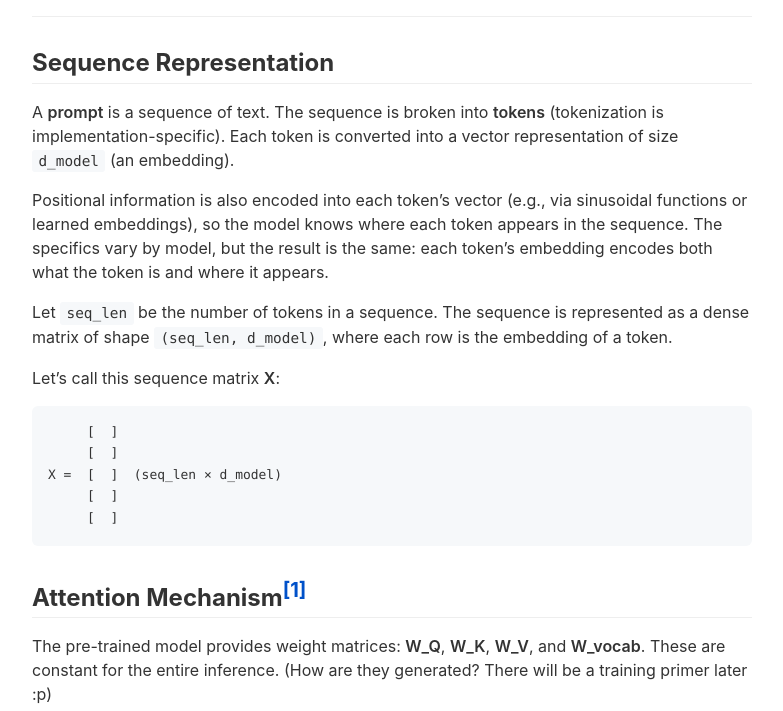
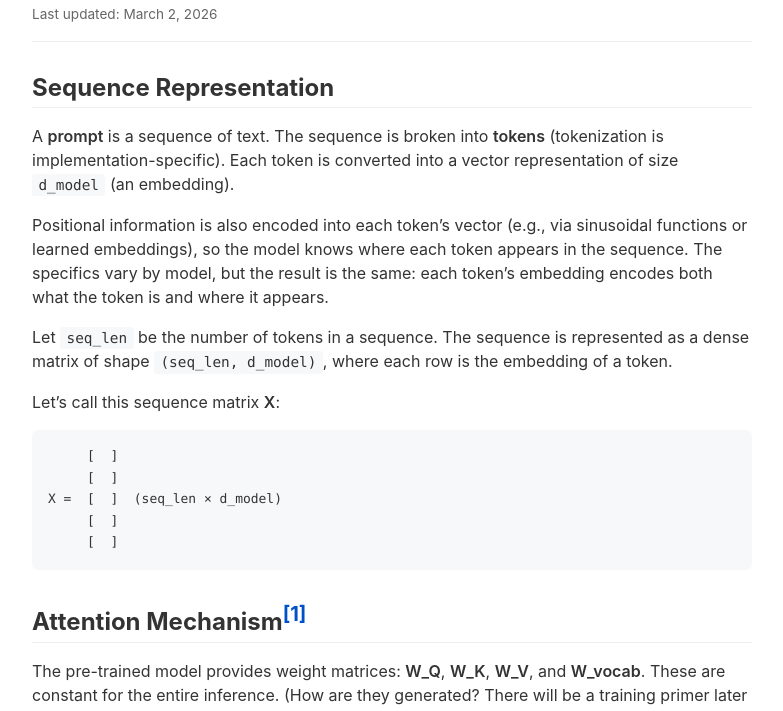
Before and after one commit to reikdas/reikdas.github.io, an Eleventy site: page blog/inference-primer.md in a window 1280 px wide. Shown: the part 155-866 px from the top of the page, without its empty margins (248-1031 px from the left). Built offline with nearby package versions, Linux system fonts and the light colour scheme; Eleventy itself is replaced by a stand-in of ours; code samples lack their colours; files that its build step writes are made by us from their sources; what @grimlink/eleventy-plugin-sass would draw is missing.

Commit message:
Add last updated to blog post

```diff
--- a/_templates/blog-post.njk
+++ b/_templates/blog-post.njk
@@ -7,6 +7,9 @@ layout: base.njk
     {% if date %}
     <time class="post-date">{{ date | date("%B %d, %Y") }}</time>
     {% endif %}
+    {% if last_updated %}
+    <time class="post-updated">Last updated: {{ last_updated | date("%B %d, %Y") }}</time>
+    {% endif %}
   </header>
   <div class="post-content">
     {{ content | safe }}
--- a/blog/inference-primer.md
+++ b/blog/inference-primer.md
@@ -2,6 +2,7 @@
 layout: blog-post.njk
 title: LLM Inference Primer (or fastest ramp-up to FlashInfer)
 date: 2026-01-21
+last_updated: 2026-03-02
 tags: posts
 ---
 ## Sequence Representation
--- a/src/main.scss
+++ b/src/main.scss
@@ -260,6 +260,13 @@ ul {
   font-size: 0.9rem;
 }
 
+.post-updated {
+  display: block;
+  color: #666;
+  font-size: 0.85rem;
+  margin-top: 0.25rem;
+}
+
 .post-content {
   h2 {
     margin-top: 2rem;
```
